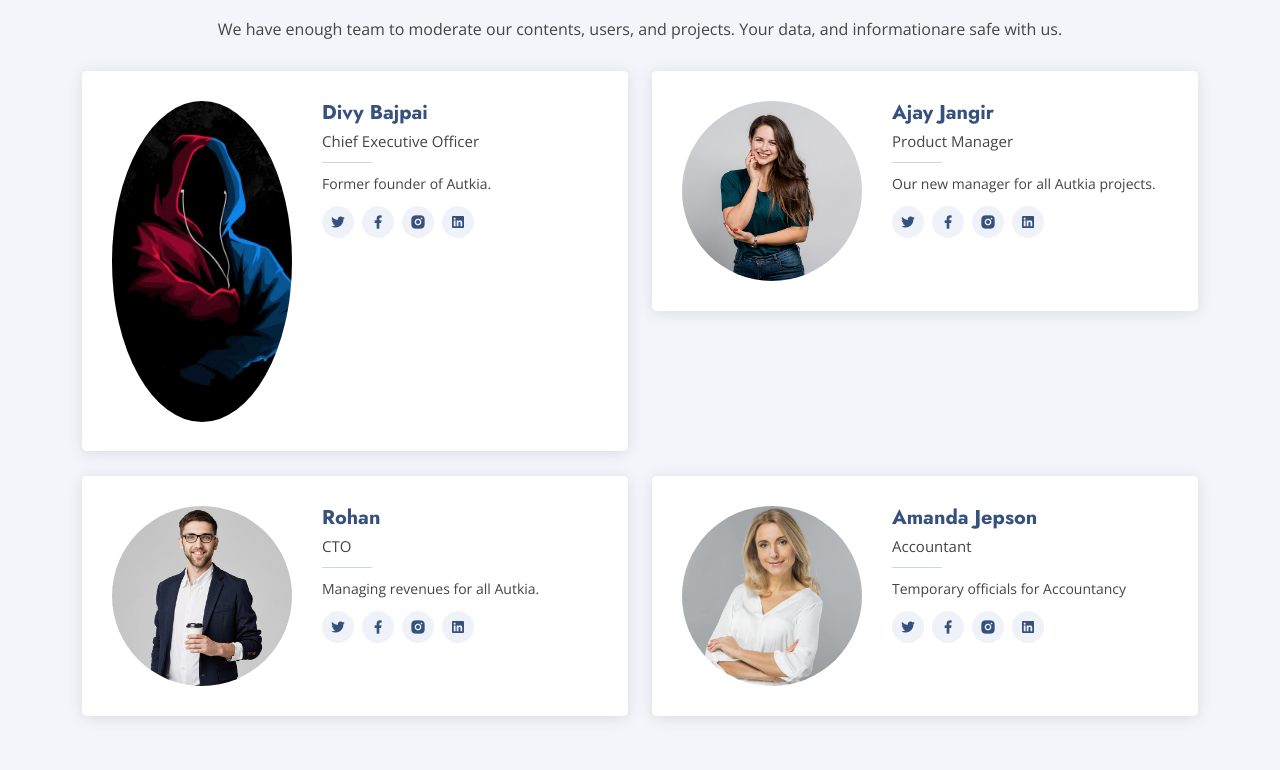
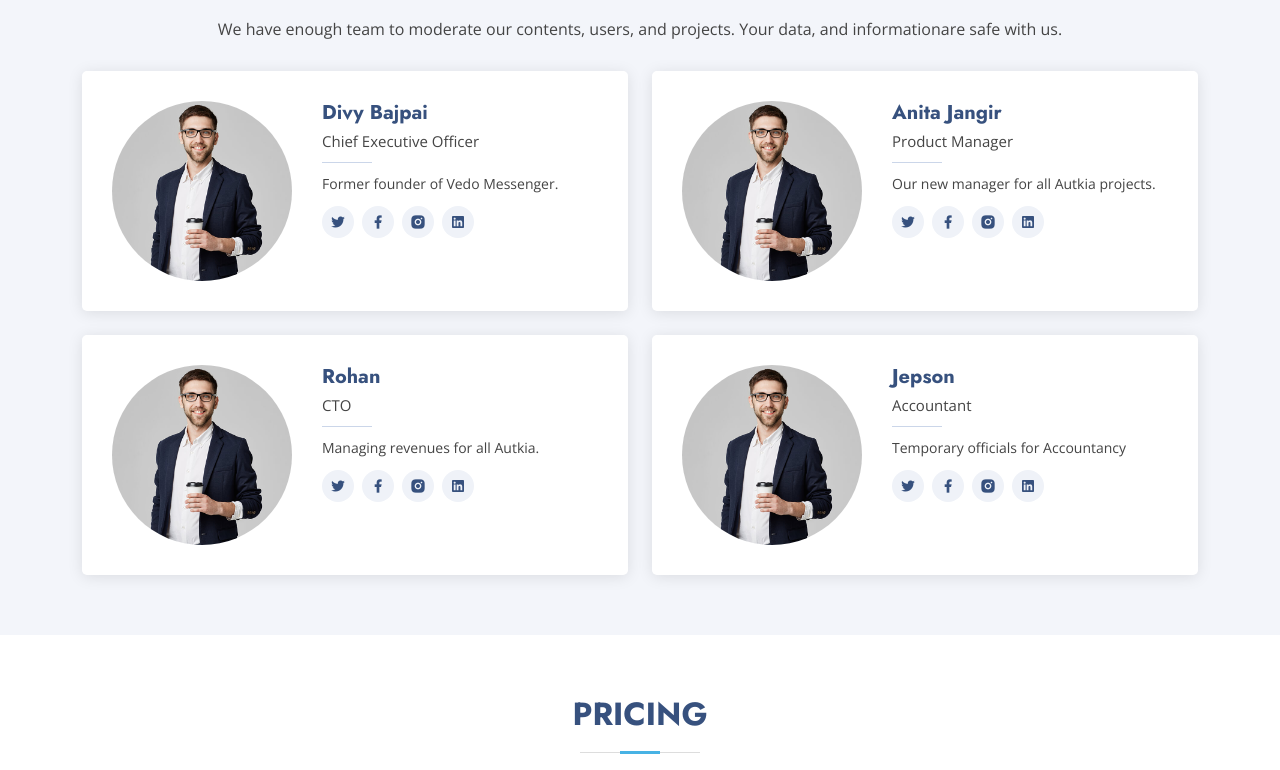
Before and after one commit to DivyBajpai/autkia.gitbuh.io, a plain HTML site: page index.html in a window 1280 px wide. Shown: the part 4730-5500 px from the top of the page. Drawn offline with nearby package versions, Linux system fonts and the light colour scheme.

Commit message:
Update index.html

```diff
--- a/index.html
+++ b/index.html
@@ -5,7 +5,7 @@
   <meta charset="utf-8">
   <meta content="width=device-width, initial-scale=1.0" name="viewport">
 
-  <title>Autkia | Divy</title>
+  <title>Autkia</title>
   <meta content="" name="description">
   <meta content="" name="keywords">
 
@@ -469,11 +469,11 @@
 
           <div class="col-lg-6">
             <div class="member d-flex align-items-start" data-aos="zoom-in" data-aos-delay="100">
-              <div class="pic"><img src="assets/img/team/team-1.jpg" class="img-fluid" alt=""></div>
+              <div class="pic"><img src="assets/img/team/team-3.jpg" class="img-fluid" alt=""></div>
               <div class="member-info">
                 <h4>Divy Bajpai</h4>
                 <span>Chief Executive Officer</span>
-                <p>Former founder of Autkia.</p>
+                <p>Former founder of Vedo Messenger.</p>
                 <div class="social">
                   <a href=""><i class="ri-twitter-fill"></i></a>
                   <a href=""><i class="ri-facebook-fill"></i></a>
@@ -486,9 +486,9 @@
 
           <div class="col-lg-6 mt-4 mt-lg-0">
             <div class="member d-flex align-items-start" data-aos="zoom-in" data-aos-delay="200">
-              <div class="pic"><img src="assets/img/team/team-2.jpg" class="img-fluid" alt=""></div>
+              <div class="pic"><img src="assets/img/team/team-3.jpg" class="img-fluid" alt=""></div>
               <div class="member-info">
-                <h4>Ajay  Jangir</h4>
+                <h4>Anita  Jangir</h4>
                 <span>Product Manager</span>
                 <p>Our new manager for all Autkia projects.</p>
                 <div class="social">
@@ -520,9 +520,9 @@
 
           <div class="col-lg-6 mt-4">
             <div class="member d-flex align-items-start" data-aos="zoom-in" data-aos-delay="400">
-              <div class="pic"><img src="assets/img/team/team-4.jpg" class="img-fluid" alt=""></div>
+              <div class="pic"><img src="assets/img/team/team-3.jpg" class="img-fluid" alt=""></div>
               <div class="member-info">
-                <h4>Amanda Jepson</h4>
+                <h4>Jepson</h4>
                 <span>Accountant</span>
                 <p>Temporary officials for Accountancy</p>
                 <div class="social">
@@ -758,7 +758,7 @@
         <div class="row">
 
           <div class="col-lg-3 col-md-6 footer-contact">
-            <h3>AUTKIA | DIVY</h3>
+            <h3>AUTKIA</h3>
             <p>
               Kanpur <br>
               Uttar Pradesh<br>
@@ -808,7 +808,7 @@
 
     <div class="container footer-bottom clearfix">
       <div class="copyright">
-        &copy; Copyright <strong><span>Autkia | Divy</span></strong>. All Rights Reserved
+        &copy; Copyright <strong><span>Autkia</span></strong>. All Rights Reserved
       </div>
       <div class="credits">
         <!-- All the links in the footer should remain intact. -->
```
